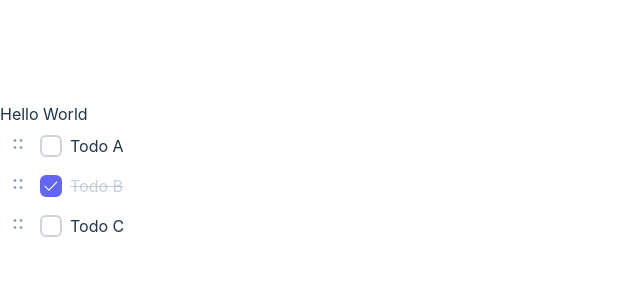
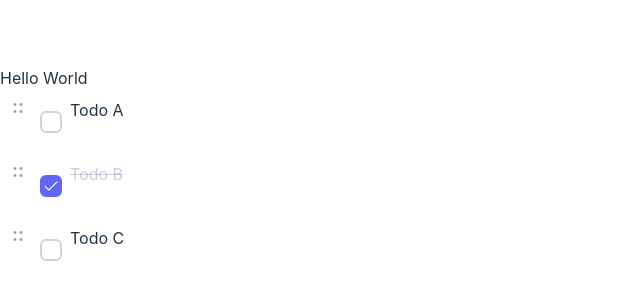
Before and after one commit to dev2820/daily-todo-list, a React (Vite) app in the folder daily-todo-list-web/: page / in a window 1280 px wide. Shown: the part 226-526 px from the top of the page, without its empty margins (0-640 px from the left). Built offline with nearby package versions, Linux system fonts and the light colour scheme.

Commit message:
update/ change content input to textarea

```diff
--- a/daily-todo-list-web/src/components/Todo/TodoItem.tsx
+++ b/daily-todo-list-web/src/components/Todo/TodoItem.tsx
@@ -1,4 +1,10 @@
-import { useState, ChangeEvent, PropsWithChildren, useEffect } from "react";
+import {
+  useState,
+  ChangeEvent,
+  PropsWithChildren,
+  useEffect,
+  useRef,
+} from "react";
 import { type Todo } from "@/hooks";
 import { cva } from "class-variance-authority";
 import { Checkbox } from "primereact/checkbox";
@@ -19,38 +25,46 @@ export const TodoItem = ({
   className,
 }: PropsWithChildren<Props>) => {
   const [content, setContent] = useState(todo.content);
+  const [contentInlineStyle, setContentInlineStyle] = useState({});
+  const $contentArea = useRef(null);
 
   const onDoneChange = () => {
     if (todo.done && onUndo) onUndo();
     else if (!todo.done && onDo) onDo();
   };
 
-  const onEdit = (event: ChangeEvent<HTMLInputElement>) => {
-    setContent(event.target.value);
-
+  const onEdit = (event: ChangeEvent<HTMLTextAreaElement>) => {
+    const $target = event.target;
+    setContent($target.value);
+    setContentInlineStyle({
+      height: `${$target.scrollHeight}px`,
+    });
     if (!onChangeContent) return;
-    onChangeContent(event.target.value);
+    onChangeContent($target.value);
   };
 
   return (
-    <div className={`${style()} ${className}`}>
+    <div className={`${style()} ${className ?? ""}`}>
       <Checkbox
         checked={todo.done}
         className={checkboxStyle()}
         onChange={onDoneChange}
       ></Checkbox>
-      <input
+      <textarea
         className={contentStyle({ done: todo.done })}
-        type="text"
+        onChange={onEdit}
         value={content}
-        onChange={onEdit}
-      ></input>
+        style={contentInlineStyle}
+      >
+        {}
+      </textarea>
     </div>
   );
 };
 
-const style = cva(["flex gap-x-2", "duration-200"]);
+const style = cva(["w-full flex gap-x-2", "duration-200"]);
 const flexCenterStyle = cva("my-auto");
+const textareaStyle = cva(["resize-none"]);
 const contentStyle = cva(
   [
     "m-0 p-0",
@@ -58,6 +72,7 @@ const contentStyle = cva(
     "focus:outline-none",
     "grow",
     flexCenterStyle(),
+    textareaStyle(),
   ],
   {
     variants: {
```
